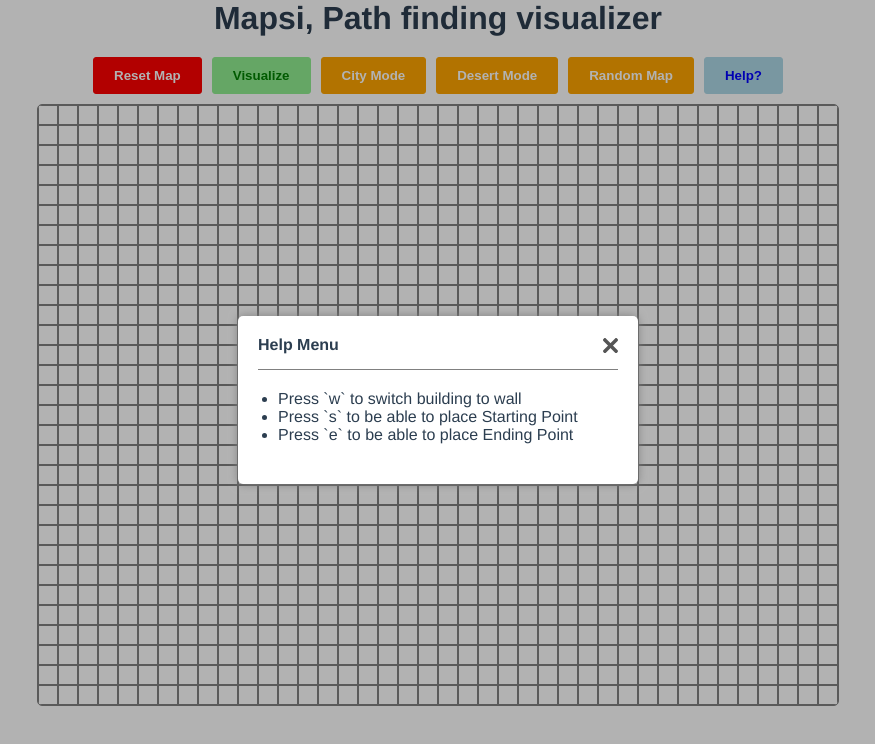
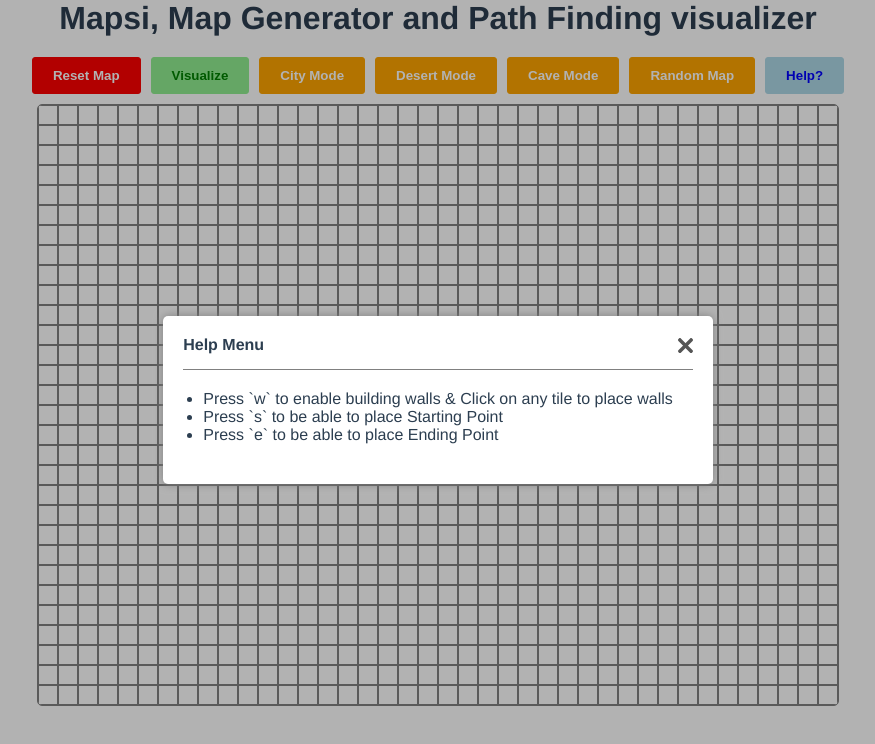
Before and after one commit to KhalidObaide/mapsi, a Vue app: page / in a window 1280 px wide. Both pictures are taken after a click on the button "Help?". Shown: the top 744 px of the page, without its empty margins (202-1077 px from the left). Built offline with nearby package versions, Linux system fonts and the light colour scheme.

Commit message:
Built for a deploy

```diff
--- a/src/App.vue
+++ b/src/App.vue
@@ -1,6 +1,6 @@
 <template>
     <div id="app">
-        <h1>Mapsi, Path finding visualizer</h1>
+        <h1>Mapsi, Map Generator and Path Finding visualizer</h1>
         <Map/>
     </div>
 </template>
--- a/src/components/Map.vue
+++ b/src/components/Map.vue
@@ -9,7 +9,7 @@
                 </div>
                 <div class="modal-content">
                     <ul>
-                        <li>Press `w` to switch building to wall</li>
+                        <li>Press `w` to enable building walls & Click on any tile to place walls</li>
                         <li>Press `s` to be able to place Starting Point</li>
                         <li>Press `e` to be able to place Ending Point</li>
                     </ul>
@@ -22,6 +22,7 @@
             <button class="btn action" v-on:click="visualize">Visualize</button>
             <button class="btn generate" v-on:click='generateRandomMap("city")'>City Mode</button>
             <button class="btn generate" v-on:click='generateRandomMap("desert")'>Desert Mode</button>
+            <button class="btn generate" v-on:click='generateRandomMap("cave")'>Cave Mode</button>
             <button class="btn generate" v-on:click='generateRandomMap("random")'>Random Map</button>
             <button class="btn primary" v-on:click="help">Help?</button>
         </div>
@@ -110,6 +111,9 @@ export default{
             }else if(mode=="city"){
                 mapGenerator.maxTunnels = 50;
                 mapGenerator.maxLength = 40;
+            }else if(mode=="cave"){
+                mapGenerator.maxTunnels = 420;
+                mapGenerator.maxLength = 1;
             }else{
                 mapGenerator.maxTunnels = Math.floor(Math.random()*400);
                 mapGenerator.maxLength = Math.floor(Math.random()*28);
```
Also changed, not shown: 1 other file (tests, documents, lock files or other folders).
